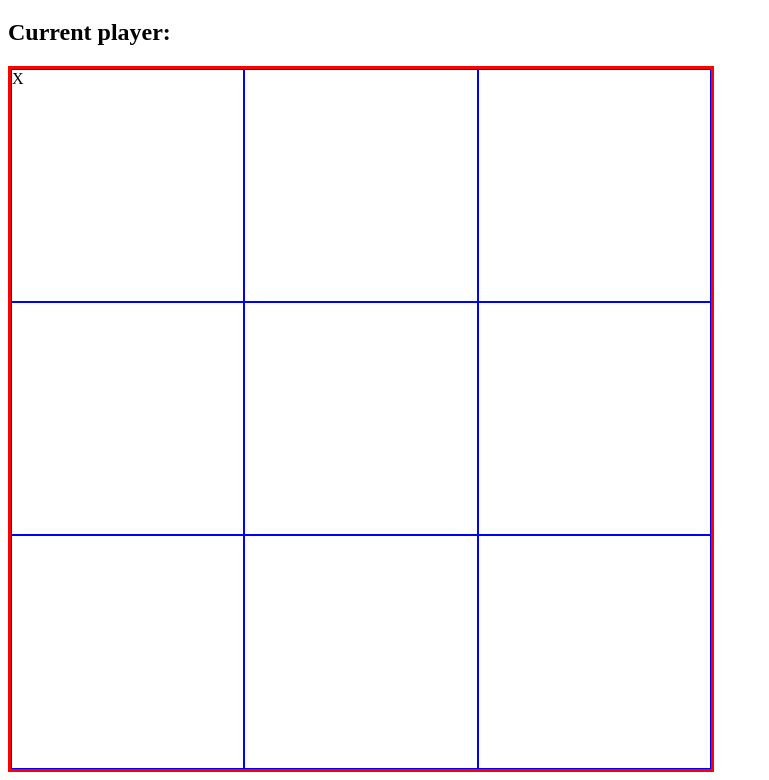
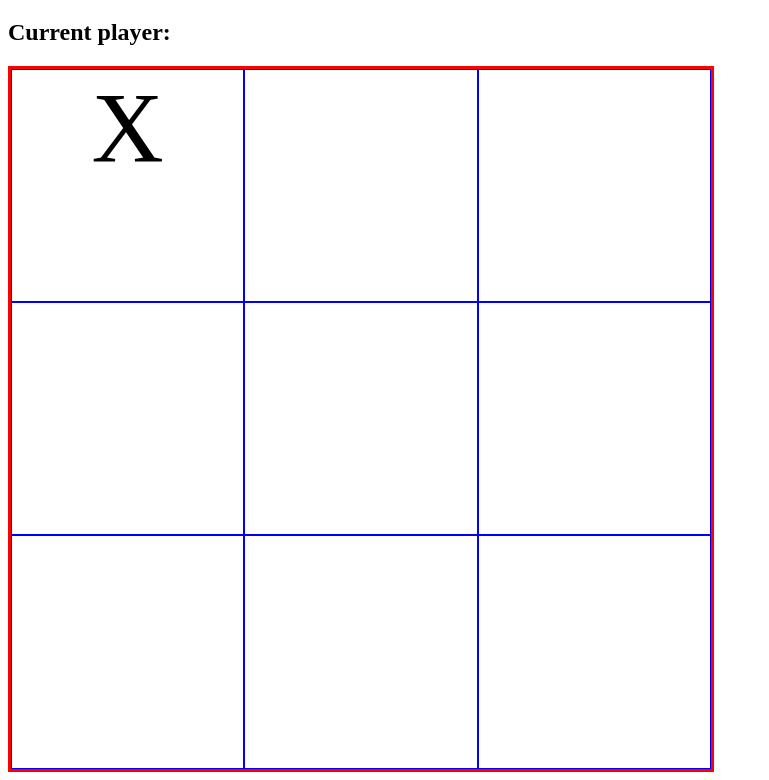
Before and after one commit to Rodriguez-Jp/TicTacToe, a plain HTML site: page index.html in a window 1280 px wide. Both pictures are taken after a click on the element 127 px from the left and 246 px from the top of the page. Shown: the part 61-841 px from the top of the page, without its empty margins (0-769 px from the left). Drawn offline with Linux system fonts and the light colour scheme.

Commit message:
second commit

```diff
--- a/script.js
+++ b/script.js
@@ -12,5 +12,8 @@ const checkSelection = (cell) => {
     cell.innerText = token;
     token === "X" ? (token = "O") : (token = "X");
     cell.removeEventListener("click", checkSelection);
+    cell.setAttribute("data-check", "yes");
+  } else {
+    alert("Celda no disponible");
   }
 };
--- a/style.css
+++ b/style.css
@@ -9,4 +9,7 @@
 
 .cell {
   border: solid 1px blue;
+  text-align: center;
+  vertical-align: middle;
+  font-size: 100px;
 }
```
